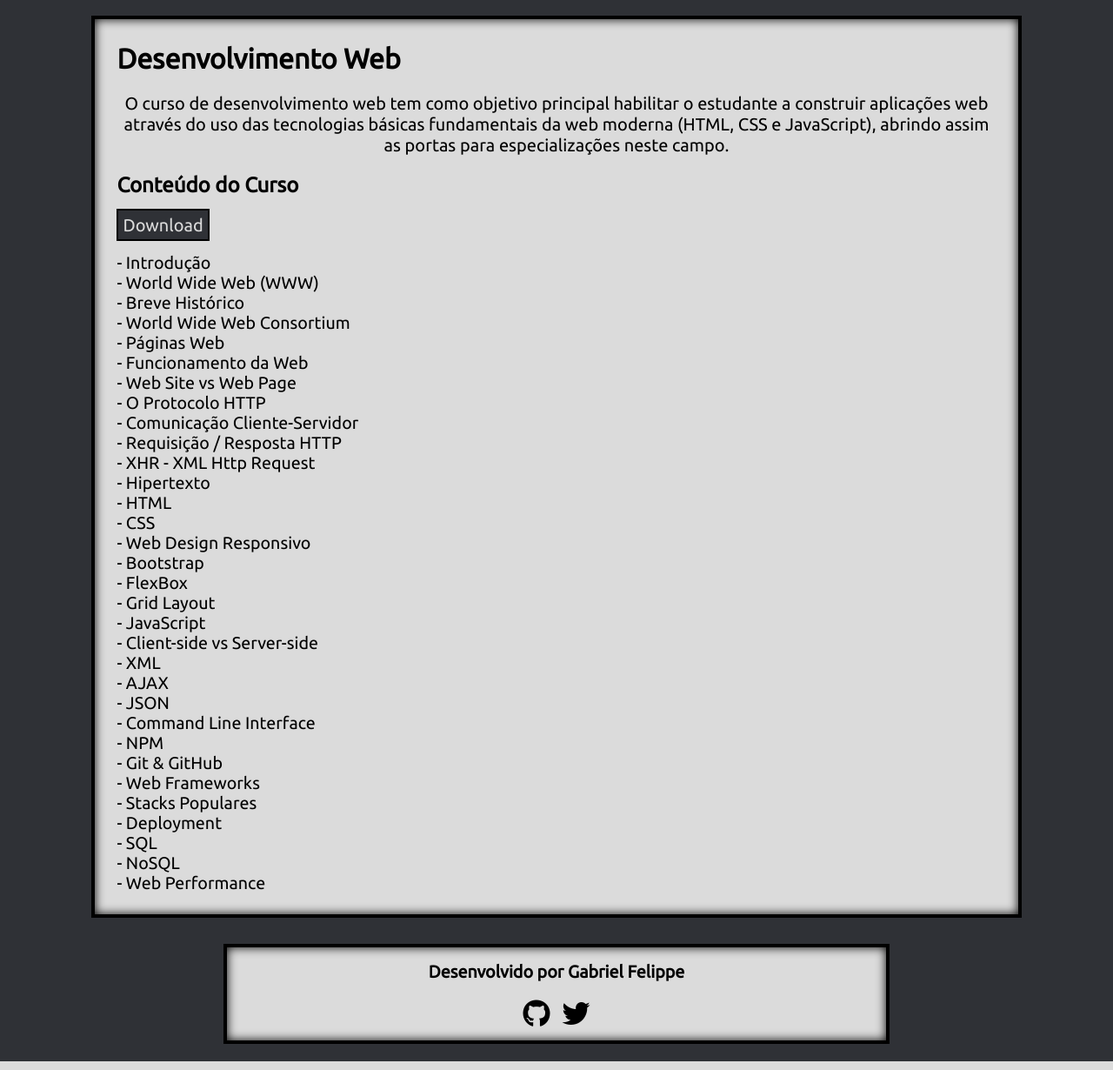
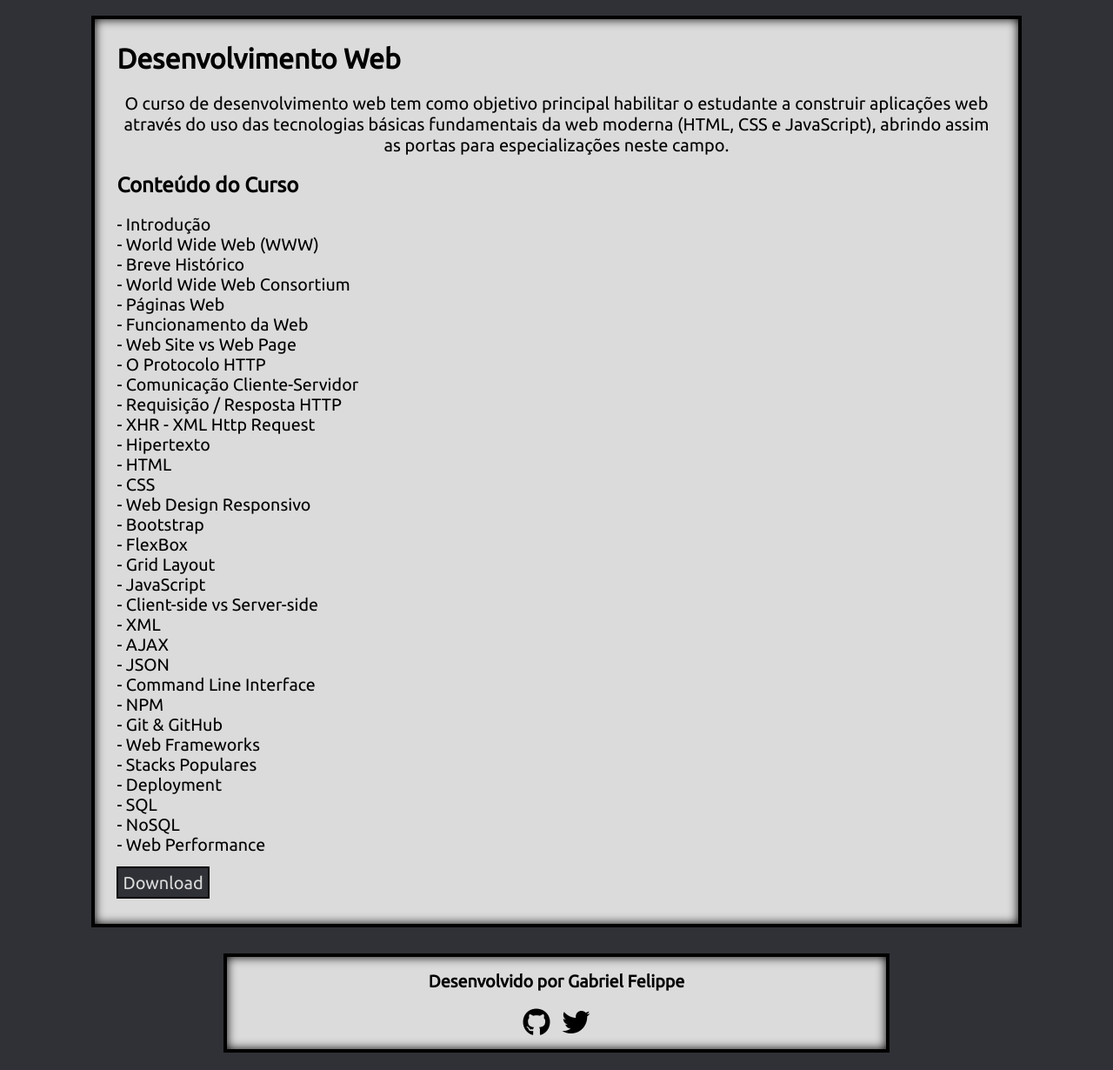
Before and after one commit to the-akira/cc33z-webiste, a Django app: page /desenvolvimento-web/ in a window 1280 px wide. Shown: the part 666-1896 px from the top of the page at 87% size. Run offline with Django 3.2, Linux system fonts and the light colour scheme; data comes from the database, SQL or seed files in the repository; some libraries are stand-ins or nearby versions.

Commit message:
Changed Download Link Location

```diff
--- a/cursos/static/css/styles.css
+++ b/cursos/static/css/styles.css
@@ -40,6 +40,10 @@ body {
   font-family: 'Ubuntu', sans-serif;
   padding-right: 20px;
   padding-left: 20px;
+}
+
+.material-download-container {
+  margin-bottom: 30px;
 }
 
 .material-download {
--- a/cursos/templates/curso_detalhes.html
+++ b/cursos/templates/curso_detalhes.html
@@ -6,7 +6,9 @@
     <h1>{{ curso.nome }}</h1>
     <p>{{ curso.info }}</p>
     <h2>Conteúdo do Curso</h2>
-    <div><a class="material-download" href="{{ curso.material }}">Download</a></div>
     <p>{{ curso.conteudo | safe | linebreaks }}</p>
+    <div class="material-download-container">
+        <a class="material-download" href="{{ curso.material }}">Download</a>
+    </div>
 </div>
 {% endblock content %}
```
